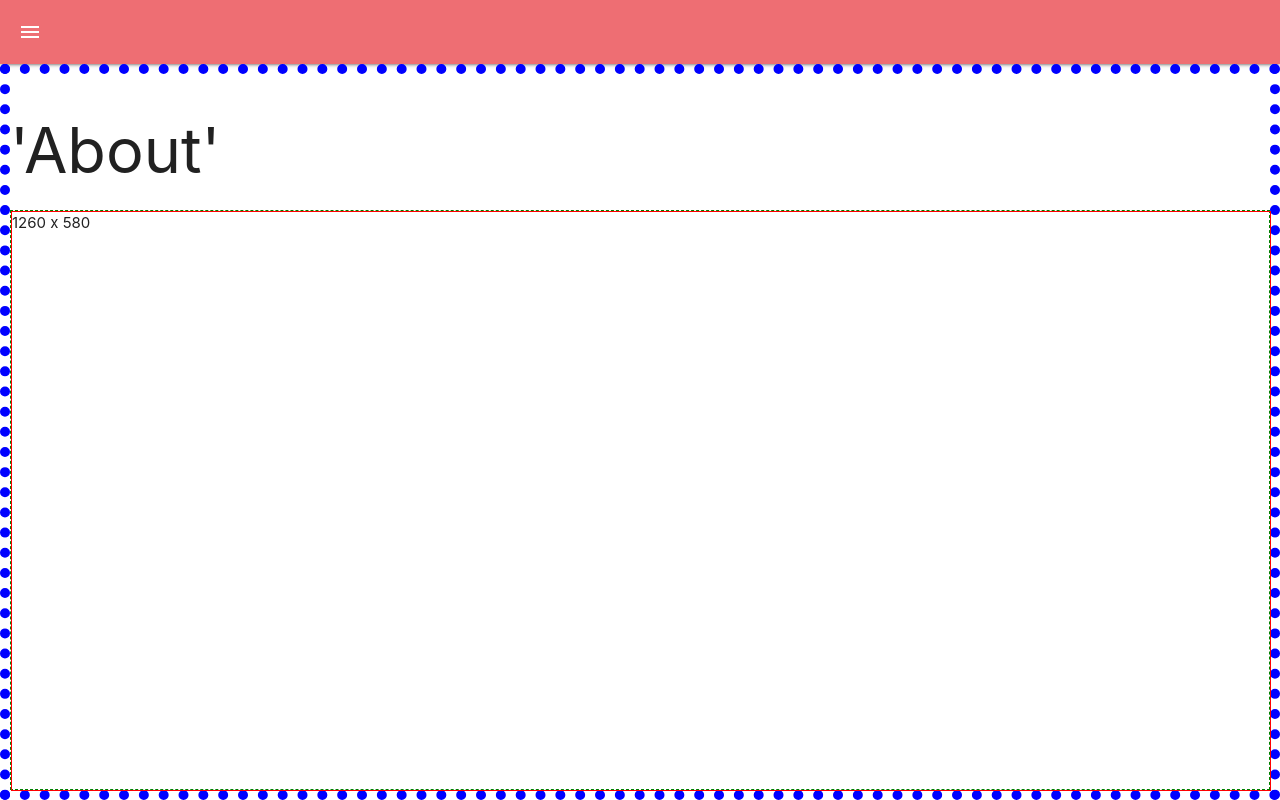
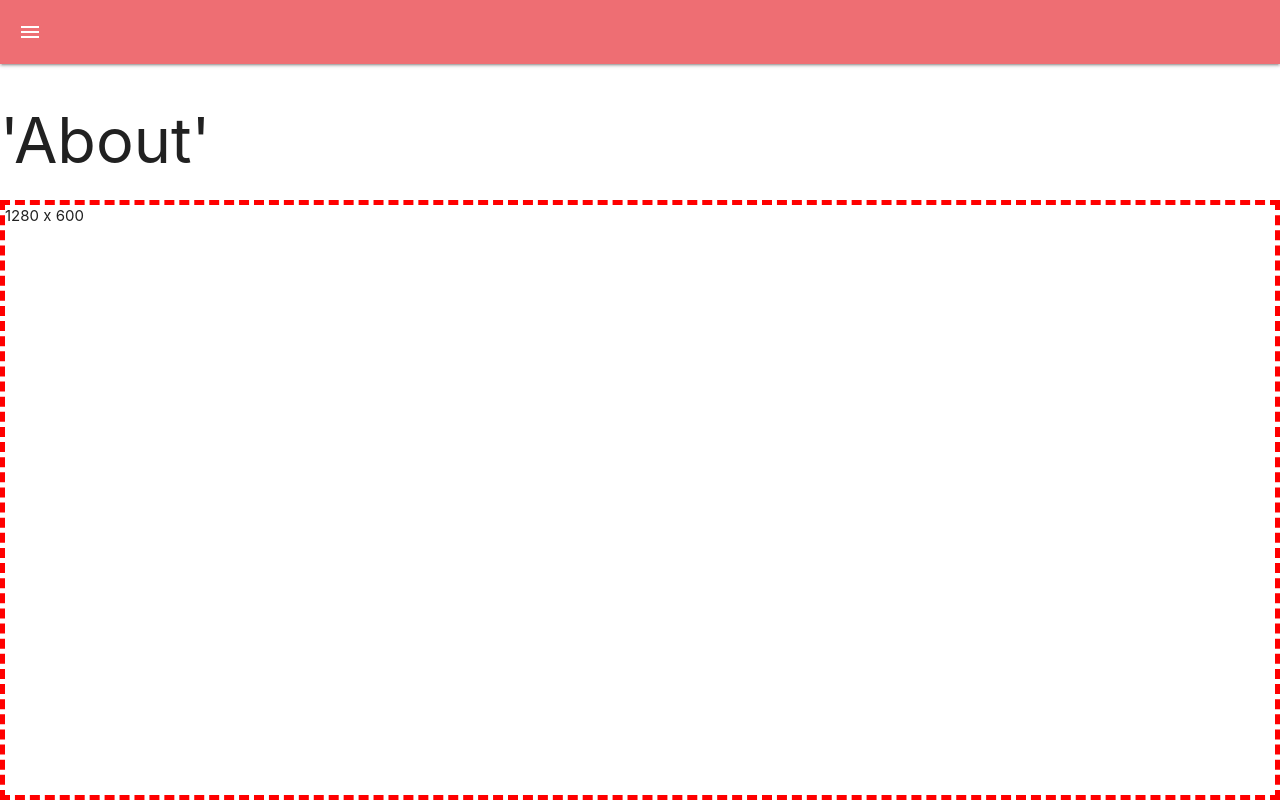
Before and after one commit to alex-worker/CombinatoricsIDE, a React (Create React App) app in the folder simple-ide/: page / in a window 1280 px wide. Built offline with nearby package versions, Linux system fonts and the light colour scheme.

Commit message:
little upd

```diff
--- a/simple-ide/src/App.css
+++ b/simple-ide/src/App.css
@@ -12,7 +12,7 @@ html, body {
 }
 
 .AppPage {
-  border: 10px blue dotted;
+  /* border: 10px blue dotted; */
   display: flex;
   flex-direction: column;
   height: 100%;
--- a/simple-ide/src/pages/About.js
+++ b/simple-ide/src/pages/About.js
@@ -81,7 +81,7 @@ const MyTablePlace = () => (
           style={{
             width,
             height,
-            border: '1px red solid'
+            border: '5px red dashed'
           }}
         >
           {width} x {height}
@@ -95,11 +95,7 @@ const About = () => {
   return (
     <>
       <div><h1>'About'</h1></div>
-      <div style={{
-        width: '100%',
-        height: '100%',
-        border: '1px dashed green'
-      }}>
+      <div className='AppPage'>
         <MyTablePlace />
       </div>
     </>
```
